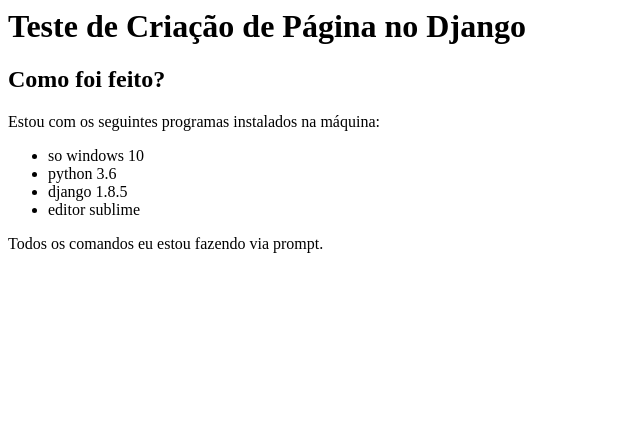
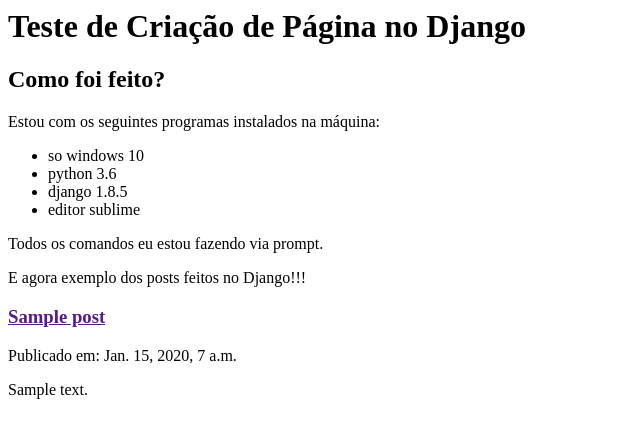
Before and after one commit to andreloponte/testedjango, a Django app: template blog/templates/blog/post_list.html in a window 1280 px wide. Shown: the top 438 px of the page, without its empty margins (0-640 px from the left). Run offline with Django 3.2, Linux system fonts and the light colour scheme; the template is opened without the code that fills it: values that come from a table or form of the project are taken from there, others are empty; tables that the repository leaves empty hold one stand-in row (values such as "Sample post").

Commit message:
Projeto Django, 2ª alteração

```diff
--- a/blog/templates/blog/post_list.html
+++ b/blog/templates/blog/post_list.html
@@ -16,5 +16,13 @@
 			</ul>
 			<p>Todos os comandos eu estou fazendo via prompt.</p>
 		</div>
+		<p>E agora exemplo dos posts feitos no Django!!!</p>
+		{% for post in posts %}
+			<div>
+				<h3><a href="">{{post.title}}</a></h3>
+				<p>Publicado em: {{post.published_date}}</p>
+				<p>{{post.text|linebreaksbr}}</p>
+			</div>
+		{% endfor %}
 	</body>
 </html>
--- a/blog/views.py
+++ b/blog/views.py
@@ -1,4 +1,7 @@
 from django.shortcuts import render
+from django.utils import timezone
+from .models import Post
 
 def post_list(request):
-	return render(request, 'blog/post_list.html',{})
+	posts = Post.objects.filter(published_date__lte = timezone.now()).order_by('published_date')
+	return render(request, 'blog/post_list.html',{'posts' : posts})
```
